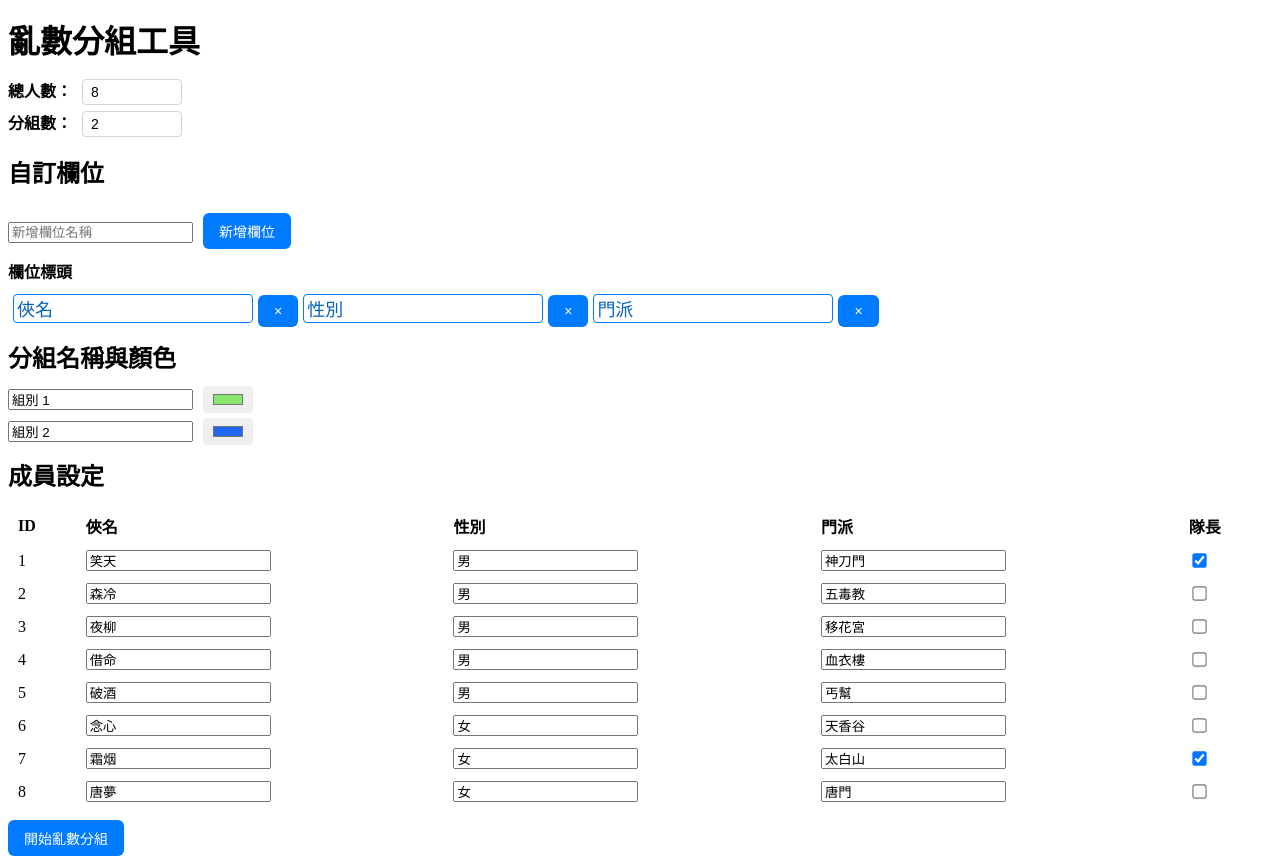
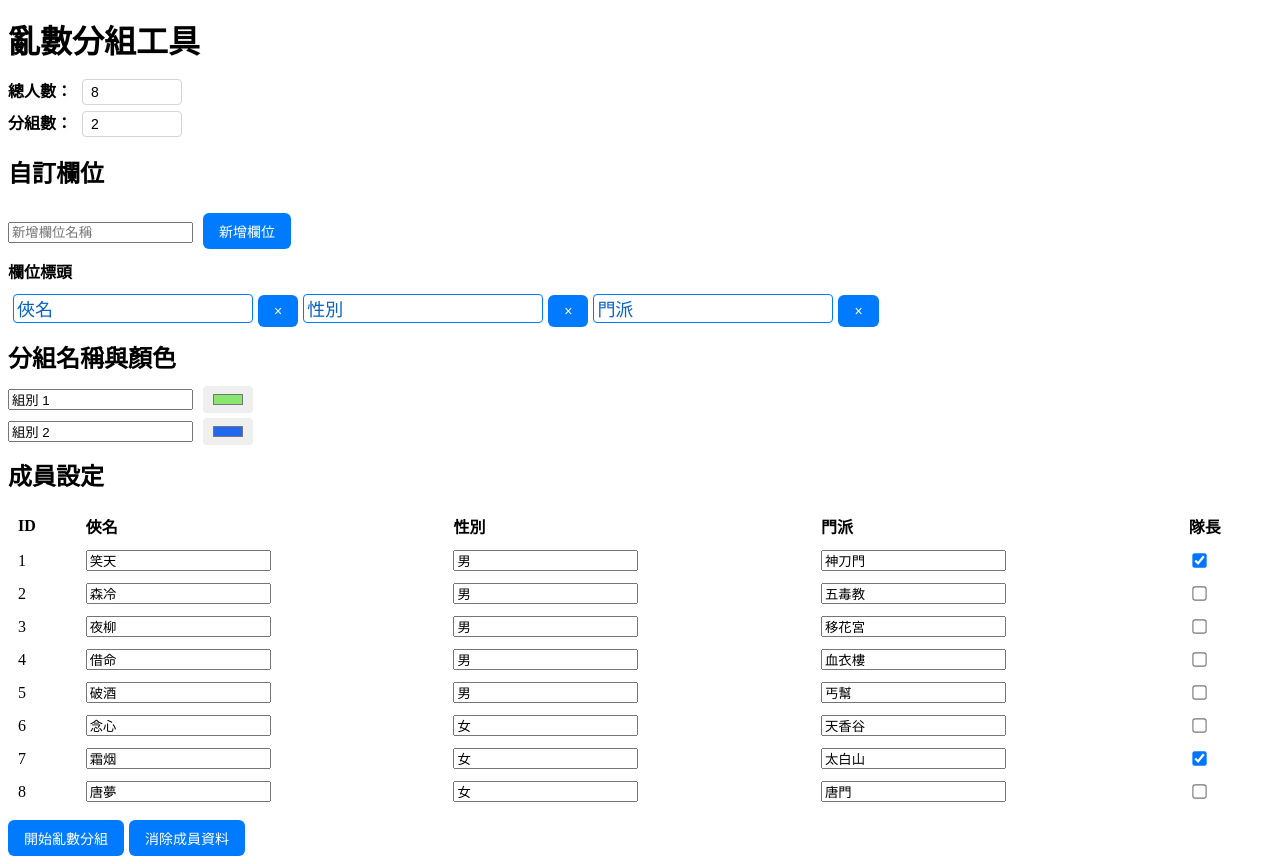
Before and after one commit to mytrylin/teamRandomTool, a Vue app: page / in a window 1280 px wide. Built offline with nearby package versions, Linux system fonts and the light colour scheme.

Commit message:
feat: add clean button

```diff
--- a/src/App.vue
+++ b/src/App.vue
@@ -171,6 +171,13 @@ const assignGroups = () => {
   }
 }
 
+const clean = () => {
+  members.value = [{  "id": 1, "isLeader": false }]
+  customFields.value.forEach((item, index) => {
+    members.value[0][item] = ""
+  })
+}
+
 generateMembers()
 generateGroupMeta()
 members.value = [ { "id": 1, "isLeader": true, "俠名": "笑天", "性別": "男", "門派": "神刀門" }, { "id": 2, "isLeader": false, "俠名": "森冷", "性別": "男", "門派": "五毒教" }, { "id": 3, "isLeader": false, "俠名": "夜柳", "性別": "男", "門派": "移花宮" }, { "id": 4, "isLeader": false, "俠名": "借命", "性別": "男", "門派": "血衣樓" }, { "id": 5, "isLeader": false, "俠名": "破酒", "性別": "男", "門派": "丐幫" }, { "id": 6, "isLeader": false, "俠名": "念心", "性別": "女", "門派": "天香谷" }, { "id": 7, "isLeader": true, "俠名": "霜烟", "性別": "女", "門派": "太白山" }, { "id": 8, "isLeader": false, "俠名": "唐夢", "性別": "女", "門派": "唐門" } ]
@@ -247,6 +254,7 @@ members.value = [ { "id": 1, "isLeader": true, "俠名": "笑天", "性別": "
       <button class="bg-blue-500 text-white px-4 py-2 rounded hover:bg-blue-600" @click="assignGroups">
         開始亂數分組
       </button>
+      <button class="ml-1 bg-blue-500 text-white px-4 py-2 rounded hover:bg-blue-600" @click="clean">消除成員資料</button>
     </div>
 
     <div class="grid md:grid-cols-2 lg:grid-cols-3 gap-4 mt-6">
```
